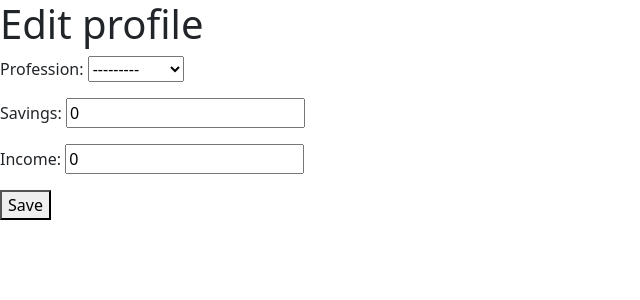
After one commit to marklim-cs/personal_expense_tracker, a Django app: page /update_profile in a window 1280 px wide. The commit adds this page. Shown: the top 300 px of the page, without its empty margins (0-640 px from the left). Run offline with Django 5.2, Linux system fonts and the light colour scheme; a user stored in the database is signed in.

Commit message:
update profile fuctionality

```diff
--- a/expense_tracker/app/templates/home.html
+++ b/expense_tracker/app/templates/home.html
@@ -31,5 +31,8 @@
                     <a href="{% url 'year_to_date' %}">Year to date</a>
                 </div>
             </div>
+        <form method="get" action="{% url 'update_profile' %}">
+            <button type="submit">Edit profile</button>
+        </form>
     </div>
 {% endblock %}
--- a/expense_tracker/app/templates/summary.html
+++ b/expense_tracker/app/templates/summary.html
@@ -15,7 +15,6 @@
                             <th>Sum</th>
                         </tr>
                         <tbody>
-
                             {% for key, value in expense_summary.items %}
                             <tr {% if forloop.last %}style="font-weight: bold;"{% endif %}>
                                 <td>{{ key }}</td>
--- /dev/null
+++ b/expense_tracker/app/templates/update_profile.html
@@ -0,0 +1,10 @@
+{% extends "layout.html" %}
+{% include "header.html" %}
+{% block body %}
+    <h1>Edit profile</h1>
+    <form method="post" action="{% url 'update_profile'%}">
+        {% csrf_token %}
+        {{profile_form.as_p}}
+        <button type="submit">Save</button>
+    </form>
+{% endblock %}
--- a/expense_tracker/app/urls.py
+++ b/expense_tracker/app/urls.py
@@ -13,4 +13,5 @@ urlpatterns = [
     path("thirty_days", views.thirty_days_summary, name="thirty_days"),
     path("one_week", views.one_week_summary, name="one_week"),
     path("year_to_date", views.year_to_date_summary, name="year_to_date"),
+    path("update_profile", views.update_profile, name="update_profile"),
 ]
--- a/expense_tracker/app/views.py
+++ b/expense_tracker/app/views.py
@@ -3,6 +3,7 @@ from django.shortcuts import render, redirect
 from django.contrib.auth import authenticate, login, logout
 from django.contrib import messages
 from django.contrib.auth.hashers import make_password #hash the password
+from django.http import HttpResponse
 from django.core.paginator import Paginator
 from django.db.models import Sum
 from .forms import UserForm, UserProfileForm, LoginForm, AddMoneyForm
@@ -94,7 +95,24 @@ def add_expenses(request):
     return render(request, 'add_expenses.html', {"expenses_form": expenses_form})
 
 def update_profile(request):
-    pass
+    if not request.user.is_authenticated:
+        return render(request, "index.html")
+
+    if request.method == "POST":
+        try:
+            profile = request.user.userprofile
+        except UserProfile.DoesNotExist:
+            return HttpResponse("Profile does not exist, please create one.", status=404)
+
+        profile_form = UserProfileForm(request.POST, instance=profile)
+
+        if profile_form.is_valid():
+            profile_form.save()
+            return redirect("/home")
+    else:
+        profile_form = UserProfileForm()
+
+        return render(request, "update_profile.html", {"profile_form": profile_form})
 
 def update_entry(request):
     pass
```
Also changed, not shown: expense_tracker/db.sqlite3.
